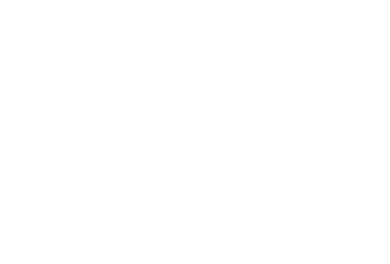
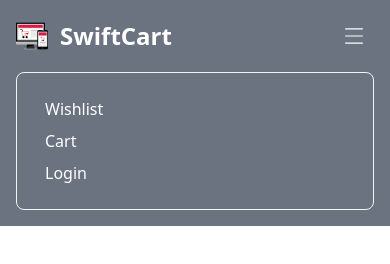
Before and after one commit to Dimpho-Molepo/Module_2_DIMMOL405_JSE2407_GroupA_Dimpho-Molepo_JSF01, a website built with Vite: page E-Commerce-Store/index.html in a window 390 px wide. Built offline with nearby package versions, Linux system fonts and the light colour scheme.

Commit message:
Added Header

```diff
--- a/E-Commerce-Store/index.html
+++ b/E-Commerce-Store/index.html
@@ -57,7 +57,112 @@
     />
   </head>
   <body>
+    <!-- Header/NavBar -->
+    <header x-data="{ showNavbar: false }" class="sticky z-50 top-0">
+      <nav class="bg-gray-500 border-gray-200">
+        <div
+          class="max-w-screen-xl flex flex-wrap items-center justify-between mx-auto p-4"
+        >
+          <a href="/">
+            <button class="flex items-center space-x-3 rtl:space-x-reverse">
+              <img src="/online-shop.png" class="h-8" alt="Flowbite Logo" />
+              <span
+                class="self-center text-2xl font-semibold whitespace-nowrap text-white"
+              >
+                SwiftCart
+              </span>
+            </button>
+          </a>
 
+          <button
+            @click="showNavbar = !showNavbar"
+            data-collapse-toggle="navbar-default"
+            type="button"
+            class="inline-flex items-center p-2 w-10 h-10 justify-center text-sm text-white rounded-lg md:hidden hover:bg-gray-100 focus:outline-none focus:ring-2 focus:ring-gray-200"
+            aria-controls="navbar-default"
+            aria-expanded="false"
+          >
+            <span class="sr-only">Open main menu</span>
+            <svg
+              class="w-5 h-5"
+              aria-hidden="true"
+              xmlns="http://www.w3.org/2000/svg"
+              fill="none"
+              viewBox="0 0 17 14"
+            >
+              <path
+                stroke="currentColor"
+                strokeLinecap="round"
+                strokeLinejoin="round"
+                strokeWidth="2"
+                d="M1 1h15M1 7h15M1 13h15"
+              />
+            </svg>
+          </button>
+
+          <div
+            :class="{'hidden': !showNavbar}"
+            class="w-full md:block md:w-auto"
+            id="navbar-dropdown"
+          >
+            <ul
+              class="flex flex-col font-medium p-4 md:p-0 mt-4 border border-gray-100 rounded-lg bg-gray-500 md:flex-row md:space-x-8 md:mt-0 md:border-0 md:bg-transparent"
+            >
+              <li>
+                <a
+                  href=""
+                  class="block py-2 px-3 text-white rounded hover:bg-gray-100 md:hover:bg-transparent md:border-0 md:hover:text-blue-700 md:p-0"
+                >
+                  Wishlist
+                </a>
+              </li>
+              <a href="">
+                <li class="hidden lg:block md:block relative">
+                  <div class="t-0 absolute left-3 -top-4">
+                    <p
+                      class="flex h-2 w-2 items-center justify-center rounded-full bg-red-500 p-3 text-xs text-white"
+                    >
+                      2
+                    </p>
+                  </div>
+                  <svg
+                    xmlns="http://www.w3.org/2000/svg"
+                    fill="none"
+                    viewBox="0 0 24 24"
+                    strokeWidth="1.5"
+                    stroke="currentColor"
+                    class="file: h-6 w-6 stroke-white cursor-pointer"
+                  >
+                    <path
+                      strokeLinecap="round"
+                      strokeLinejoin="round"
+                      d="M2.25 3h1.386c.51 0 .955.343 1.087.835l.383 1.437M7.5 14.25a3 3 0 00-3 3h15.75m-12.75-3h11.218c1.121-2.3 2.1-4.684 2.924-7.138a60.114 60.114 0 00-16.536-1.84M7.5 14.25L5.106 5.272M6 20.25a.75.75 0 11-1.5 0 .75.75 0 011.5 0zm12.75 0a.75.75 0 11-1.5 0 .75.75 0 011.5 0z"
+                    />
+                  </svg>
+                </li>
+              </a>
+              <li>
+                <a
+                  href=""
+                  class="lg:hidden md:hidden py-2 px-3 text-white rounded hover:bg-gray-100 md:hover:bg-transparent md:border-0 md:hover:text-blue-700 md:p-0"
+                >
+                  Cart
+                </a>
+              </li>
+
+              <li>
+                <a
+                  href="login"
+                  class="block py-2 px-3 text-white rounded hover:bg-gray-100 md:hover:bg-transparent md:border-0 md:hover:text-blue-700 md:p-0"
+                >
+                  Login
+                </a>
+              </li>
+            </ul>
+          </div>
+        </div>
+      </nav>
+    </header>
 
 
     <script type="module" src="/main.js"></script>
```
